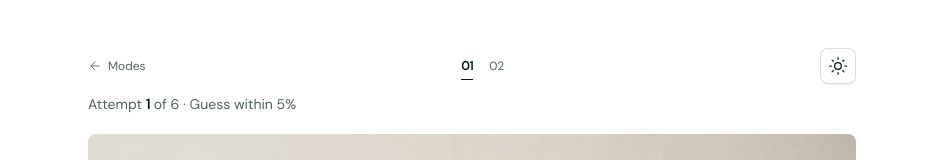
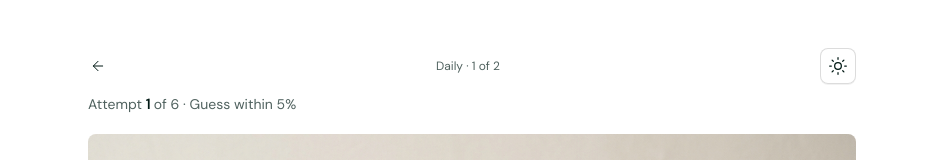
Before and after one commit to bergets/kohl-design, a Next.js app: page /playground/auction-guesser in a window 1280 px wide. Both pictures are taken after a click on the button 632 px from the left and 220 px from the top of the page. Shown: the top 160 px of the page, without its empty margins (168-1111 px from the left). Built offline with nearby package versions, Linux system fonts and the light colour scheme.

Commit message:
Use icon-only back button and linear Daily flow

```diff
--- a/app/playground/auction-guesser/AuctionGuesser.tsx
+++ b/app/playground/auction-guesser/AuctionGuesser.tsx
@@ -463,19 +463,22 @@ export function AuctionGuesser() {
       <div className="space-y-2.5">
         {/* Minimal Top Bar */}
         <div className="flex items-center justify-between gap-4">
-          <button
+          <Button
             type="button"
+            variant="ghost"
+            size="icon"
             onClick={() => setMode(null)}
-            className="inline-flex items-center gap-1.5 text-xs text-muted-foreground hover:text-foreground transition-colors cursor-pointer min-h-[36px]"
+            aria-label="Back to mode selection"
+            className="size-9 -ml-2"
           >
-            <Icon icon={ArrowLeft} size="xs" />
-            <span>Modes</span>
-          </button>
+            <Icon icon={ArrowLeft} size="sm" />
+          </Button>
 
           {mode === "daily" ? (
+            bothDailyFinished ? (
               <div
                 role="tablist"
-              aria-label="Daily lots"
+                aria-label="Review daily lots"
                 className="inline-flex items-center gap-4"
               >
                 {([0, 1] as DailySlot[]).map((slot) => {
@@ -496,14 +499,12 @@ export function AuctionGuesser() {
                     >
                       <span className="inline-flex items-center gap-1">
                         <span>0{slot + 1}</span>
-                      {state.finished && (
                         <span
                           aria-label={state.won ? "Hammered" : "Finished"}
                           className={`inline-block size-1.5 rounded-full ${
                             state.won ? "bg-foreground" : "bg-muted-foreground/50"
                           }`}
                         />
-                      )}
                       </span>
                       {active && (
                         <span
@@ -515,6 +516,11 @@ export function AuctionGuesser() {
                   );
                 })}
               </div>
+            ) : (
+              <span className="text-xs font-medium text-muted-foreground tabular-nums">
+                Daily · {dailySlot + 1} of 2
+              </span>
+            )
           ) : (
             <span className="text-xs font-medium text-muted-foreground">
               Endless
```
Lines whose indentation alone changed are shown as unchanged.
